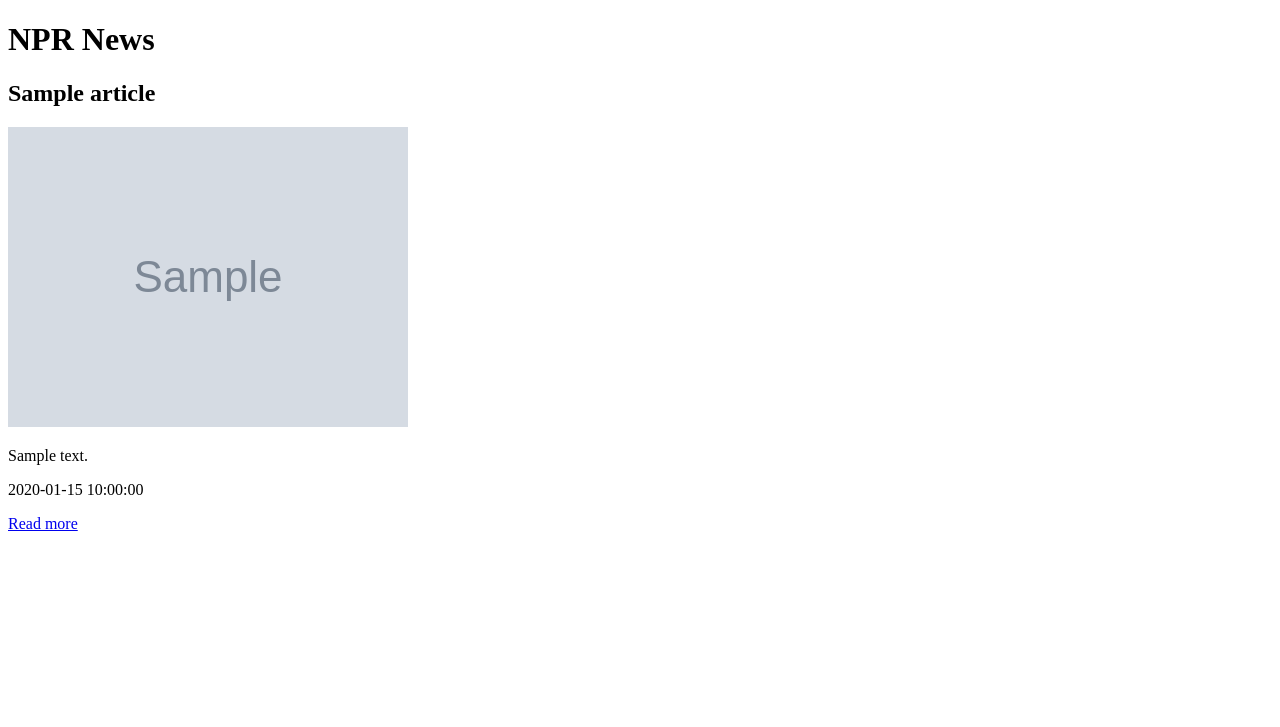
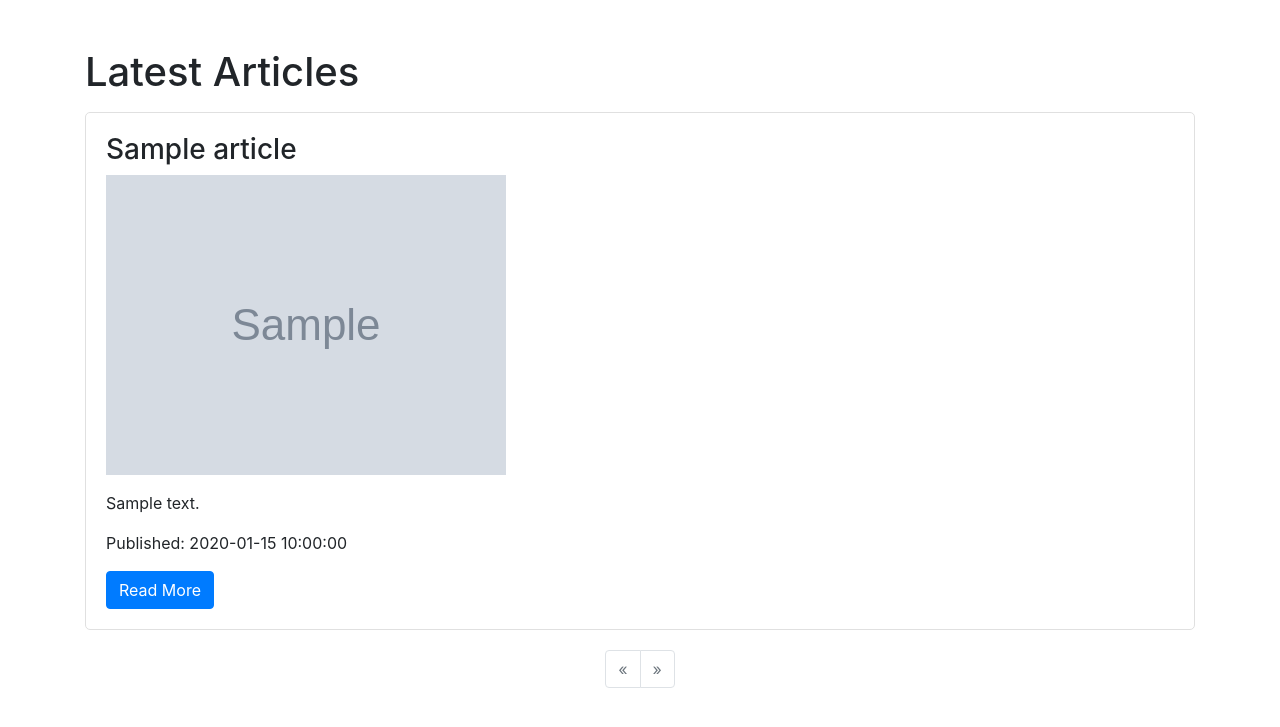
Before and after one commit to margieh/genai_infofeed, a Flask app: template templates/index.html in a window 1280 px wide. Shown: the top 727 px of the page. Run offline with Flask 3, Linux system fonts and the light colour scheme; the template is opened without the code that fills it: most values are stand-ins (such as "Sample title", 1, 10 or a date in 2020); grey boxes marked "Sample" are stand-in pictures; some libraries are stand-ins or nearby versions.

Commit message:
format article layout

```diff
--- a/app.py
+++ b/app.py
@@ -1,16 +1,24 @@
-from flask import Flask, render_template
+from flask import Flask, render_template, request
 import feedparser
 from bs4 import BeautifulSoup
 
 app = Flask(__name__)
 
+RSS_FEED = 'https://feeds.npr.org/1126/rss.xml'
+ARTICLES_PER_PAGE = 5
+
 @app.route('/')
 def home():
-    rss_feed = 'https://feeds.npr.org/1126/rss.xml'
-    feed = feedparser.parse(rss_feed)
+    page = request.args.get('page', default=1, type=int)
+    feed = feedparser.parse(RSS_FEED)
+    total_articles = len(feed.entries)
+    total_pages = (total_articles + ARTICLES_PER_PAGE - 1) // ARTICLES_PER_PAGE
+
+    start_index = (page - 1) * ARTICLES_PER_PAGE
+    end_index = min(start_index + ARTICLES_PER_PAGE, total_articles)
     articles = []
 
-    for entry in feed.entries:
+    for entry in feed.entries[start_index:end_index]:
         soup = BeautifulSoup(entry.content[0].value, 'html.parser')
         img_tag = soup.find('img')
         if img_tag:
@@ -27,7 +35,7 @@
         }
         articles.append(article)
 
-    return render_template('index.html', articles=articles)
+    return render_template('index.html', articles=articles, page=page, total_pages=total_pages)
 
 if __name__ == '__main__':
     app.run(debug=True)
--- a/templates/index.html
+++ b/templates/index.html
@@ -4,24 +4,75 @@
 <head>
     <meta charset="UTF-8">
     <meta name="viewport" content="width=device-width, initial-scale=1.0">
-    <title>NPR News</title>
+    <title>News Aggregator</title>
+    <link rel="stylesheet" href="https://stackpath.bootstrapcdn.com/bootstrap/4.5.2/css/bootstrap.min.css">
+    <link rel="stylesheet" href="https://cdnjs.cloudflare.com/ajax/libs/font-awesome/5.15.3/css/all.min.css">
+    <style>
+        .article {
+            margin-bottom: 20px;
+            padding: 20px;
+            border: 1px solid #e0e0e0;
+            border-radius: 5px;
+        }
+
+        .article img {
+            max-width: 100%;
+            height: auto;
+        }
+    </style>
 </head>
 
 <body>
-    <h1>NPR News</h1>
-    <div>
+    <div class="container">
+        <h1 class="mt-5 mb-3">Latest Articles</h1>
         {% for article in articles %}
-        <div>
-            <h2>{{ article.title }}</h2>
+        <div class="article">
+            <h3>{{ article.title }}</h3>
             {% if article.image_url %}
-            <img src="{{ article.image_url }}" alt="{{ article.title }}">
+            <img src="{{ article.image_url }}" alt="Article Image" class="img-fluid mb-3">
             {% endif %}
             <p>{{ article.description }}</p>
-            <p>{{ article.pubDate }}</p>
-            <p><a href="{{ article.link }}">Read more</a></p>
+            <p>Published: {{ article.pubDate }}</p>
+            <a href="{{ article.link }}" class="btn btn-primary" target="_blank">Read More</a>
         </div>
         {% endfor %}
+
+        <!-- Pagination -->
+        <nav aria-label="Page navigation">
+            <ul class="pagination justify-content-center">
+                {% if page > 1 %}
+                <li class="page-item">
+                    <a class="page-link" href="{{ url_for('home', page=page-1) }}" aria-label="Previous">
+                        <span aria-hidden="true">&laquo;</span>
+                    </a>
+                </li>
+                {% else %}
+                <li class="page-item disabled">
+                    <span class="page-link" aria-hidden="true">&laquo;</span>
+                </li>
+                {% endif %}
+                {% for p in range(1, total_pages + 1) %}
+                <li class="page-item {% if p == page %}active{% endif %}">
+                    <a class="page-link" href="{{ url_for('home', page=p) }}">{{ p }}</a>
+                </li>
+                {% endfor %}
+                {% if page < total_pages %} <li class="page-item">
+                    <a class="page-link" href="{{ url_for('home', page=page+1) }}" aria-label="Next">
+                        <span aria-hidden="true">&raquo;</span>
+                    </a>
+                    </li>
+                    {% else %}
+                    <li class="page-item disabled">
+                        <span class="page-link" aria-hidden="true">&raquo;</span>
+                    </li>
+                    {% endif %}
+            </ul>
+        </nav>
     </div>
+
+    <script src="https://code.jquery.com/jquery-3.5.1.slim.min.js"></script>
+    <script src="https://cdn.jsdelivr.net/npm/@popperjs/core@2.5.4/dist/umd/popper.min.js"></script>
+    <script src="https://stackpath.bootstrapcdn.com/bootstrap/4.5.2/js/bootstrap.min.js"></script>
 </body>
 
 </html>
```
